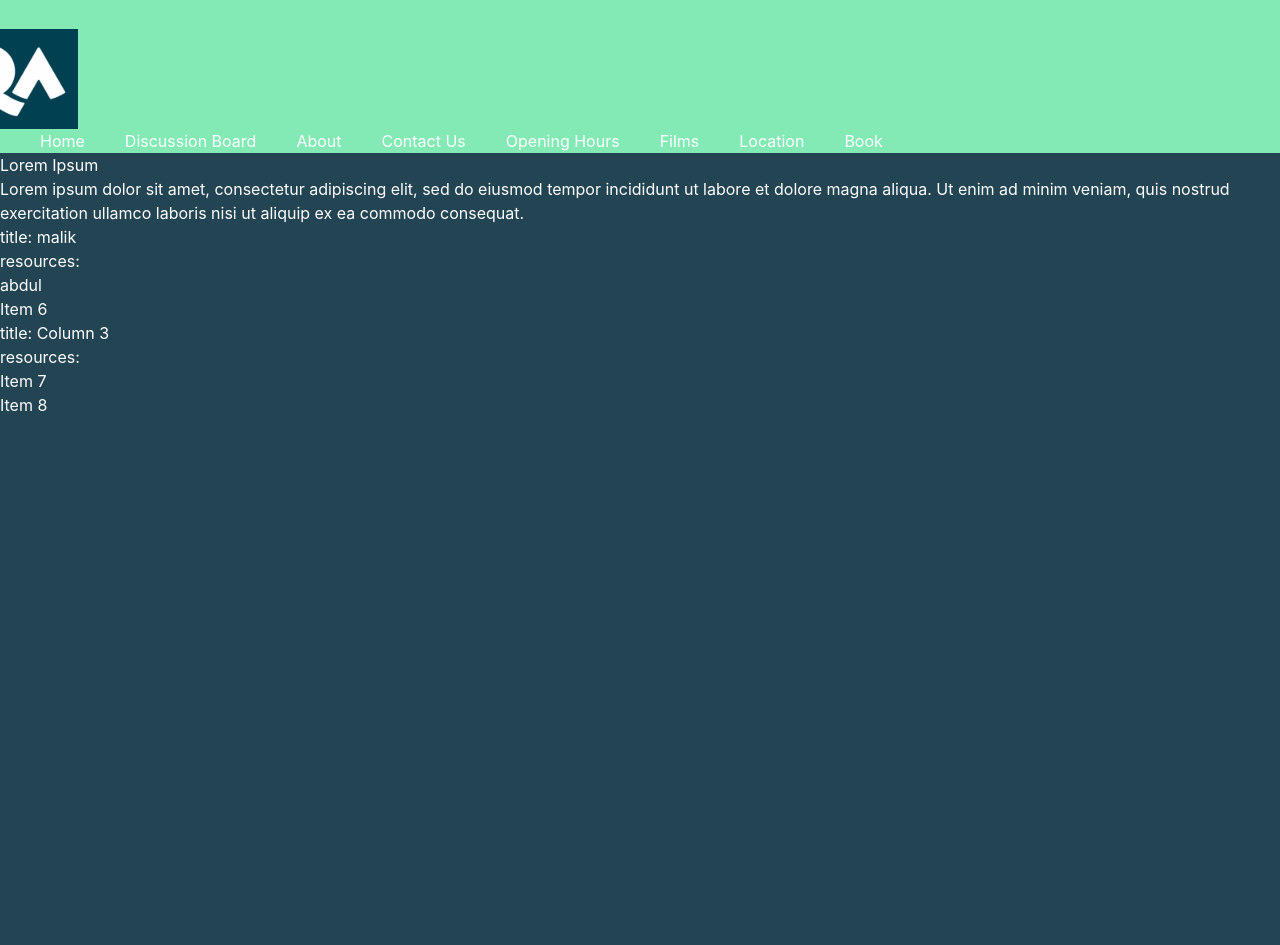
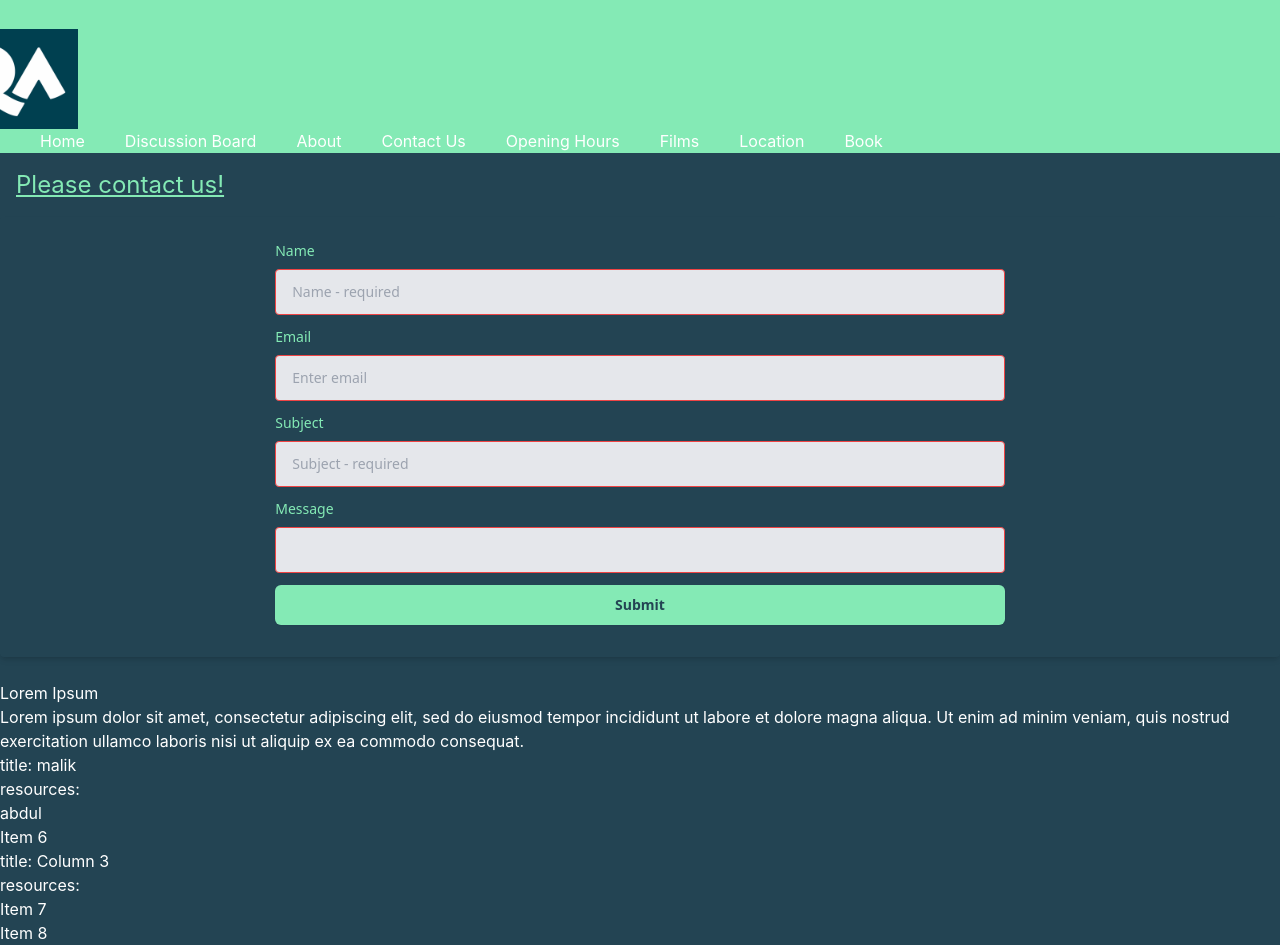
Before and after one commit to rcbcastillo/QA-Cinema, a React (Create React App) app in the folder qa-cinema/: page /contact-form in a window 1280 px wide. Before the commit the page ends 800 px from the top, so only its background shows below. Built offline with nearby package versions, Linux system fonts and the light colour scheme; no server answers.

Commit message:
Merge App

```diff
--- a/qa-cinema/src/App.js
+++ b/qa-cinema/src/App.js
@@ -20,6 +20,7 @@ function App() {
       <Route path='/' element={<Home/>}></Route>
       <Route path='/about' element={<About/>}></Route>
       <Route path='/opening-hours' element={<OpenHrs/>}></Route>
+      <Route path='/contact-form' element={<ContactForm/>}></Route>
     </Routes>
 
     <Footer/>
```
